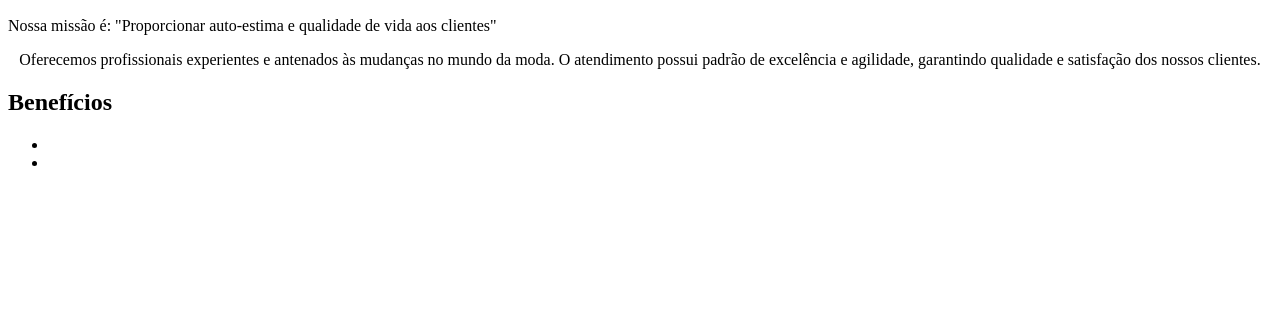
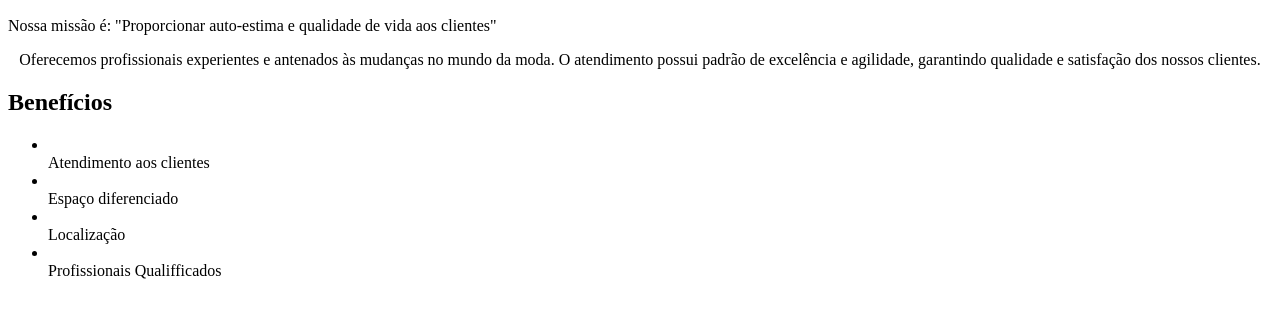
Before and after one commit to juliaaa1888/barbearia, a plain HTML site: page index.html in a window 1280 px wide. Shown: the part 145-462 px from the top of the page. Drawn offline with Linux system fonts and the light colour scheme.

Commit message:
Add files via upload

```diff
--- a/index.html
+++ b/index.html
@@ -19,12 +19,13 @@
     <P style="text-align: center;">Oferecemos profissionais experientes e antenados às mudanças no mundo da moda. O atendimento possui padrão de excelência e agilidade, garantindo qualidade e satisfação dos nossos clientes.</P>
    <P></P>
    <h2> Benefícios </h2>
-  <UL>
 
-    <li class="itens" aos clientes ,ss</li>
-    <li class="itens" Espaço diferenciado
-    <li class="itens" Localização
-    <li class="itens" Profissionais Qualifficados
- </ul>
+  <ul>
+
+    <li class="itens"></li> Atendimento aos clientes </li>
+    <li class="itens"></li> Espaço diferenciado</li>
+    <li class="itens"></li> Localização</li>
+    <li class="itens"></li> Profissionais Qualifficados</li>
+   </ul>
     <body></body>
     </html>
```
